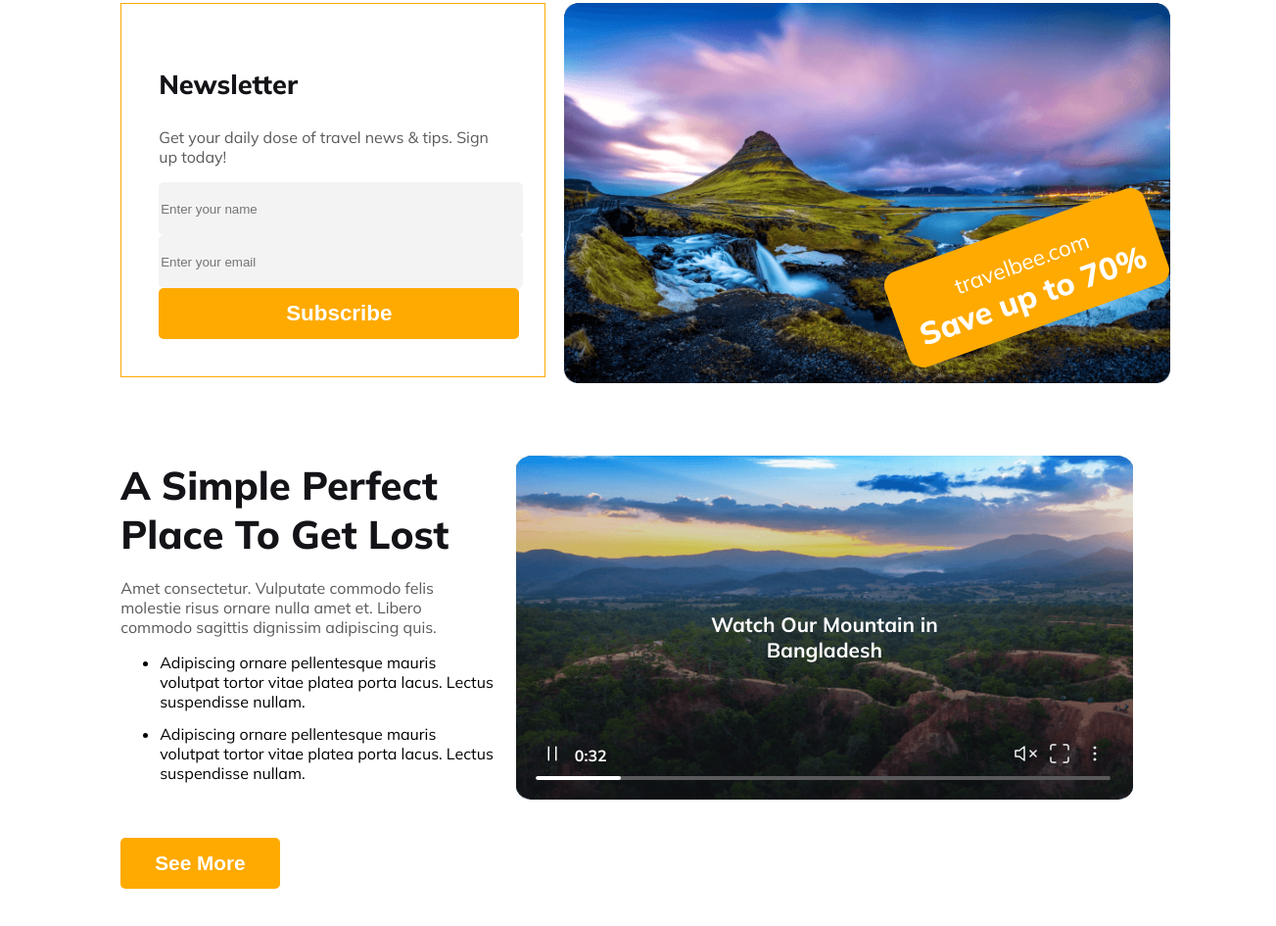
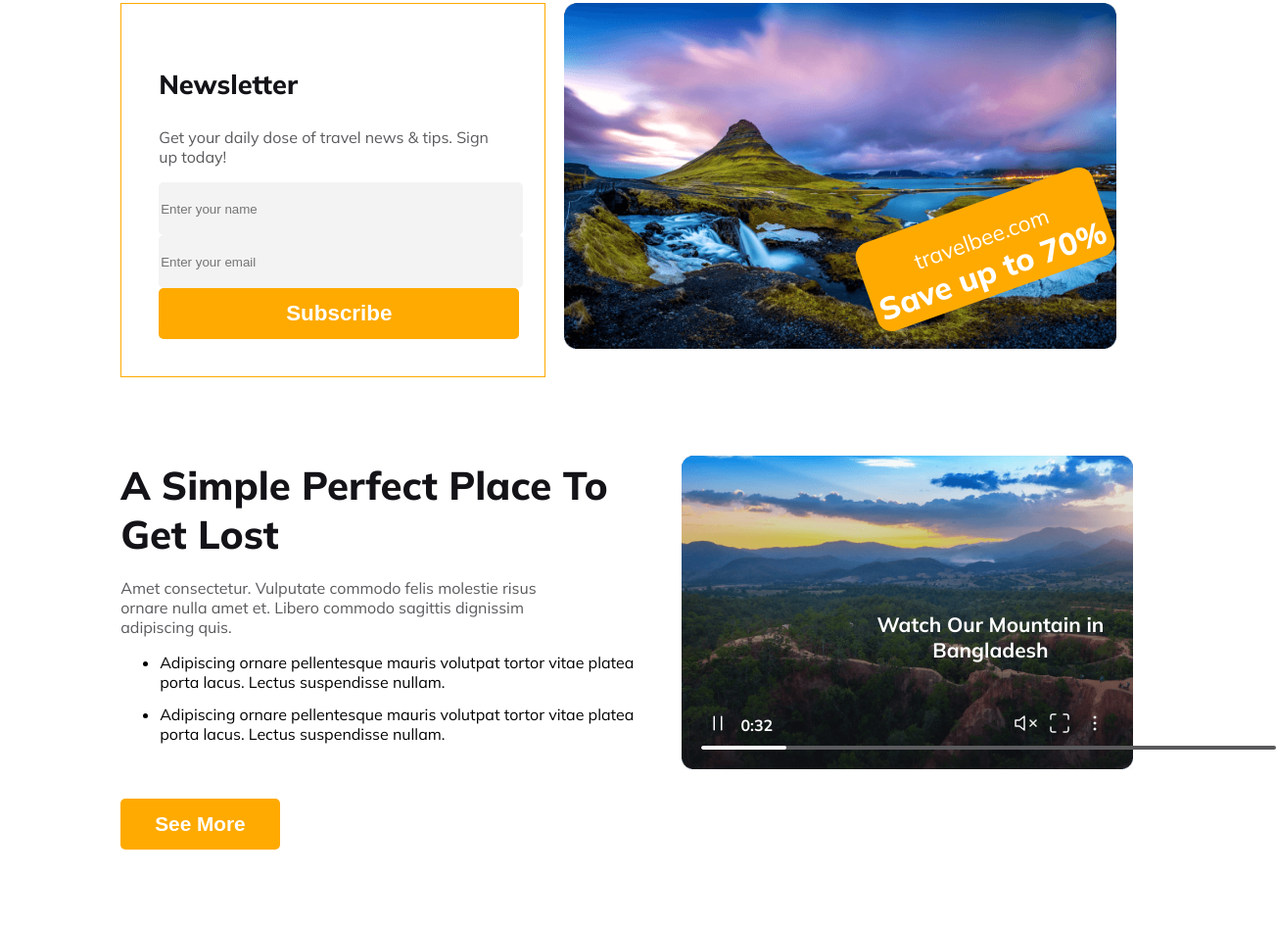
Before and after one commit to Shaon247on/Assignment-02-hero-travel, a plain HTML site: page index.html in a window 1280 px wide. Shown: the part 3347-4292 px from the top of the page at 98% size, 1303 px wide, since content can reach past the window. After the commit the page ends 4264 px from the top, so only its background shows below. Drawn offline with Linux system fonts and the light colour scheme.

Commit message:
finalizing the save section responsiveness

```diff
--- a/style/style.css
+++ b/style/style.css
@@ -494,8 +494,8 @@ main {
 }
 
 .save-image-container {
-    width: 48.316vw;
-    height: 29.283vw;
+    width: 44vw;
+    height: 27vw;
     position: relative;
 }
 
@@ -513,8 +513,8 @@ main {
     background-color: var(--main-color);
     border-radius: 15px;
     position: absolute;
-    right: 6px;
-    bottom: 42.5px;
+    right: 0.439vw;
+    bottom: 5.8vh;
 
 }
 
@@ -580,14 +580,15 @@ main {
 
 .lost-image-section {
     margin-bottom: 0px;
-    max-width: 630px;
-    height: 351px;
+    max-width: 46vw;
+    height: 25vw;
     position: relative;
 }
 
 .lost-image {
-    width: 630px;
-    height: 351px;
+    max-width: 46vw;
+    height: 25vw;
+    position: relative;
 }
 
 .lost-image-title {
@@ -826,7 +827,7 @@ main {
     }
 
     .save-form-section {
-       margin-bottom: 15px;
+        margin-bottom: 15px;
 
     }
 
@@ -840,27 +841,29 @@ main {
     }
 
     .save-image-container {
-        width: 317px;
-        height: 300px;
-        border: 3px solid aqua;
+        width: 78vw;
+        height: 72.7vw;
     }
 
     .save-image {
         width: 100%;
         height: 300px;
     }
-    .save-tag{
+
+    .save-tag {
         width: 70%;
         height: 70px;
         padding-bottom: 30px;
-        bottom: 28px;
+        right: 1.5vw;
+        bottom: 3.5vh;
 
     }
-    .website{
+
+    .website {
         font-size: 1rem;
     }
 
-    .up-to{
+    .up-to {
         font-size: 1.4rem;
     }
 
```
